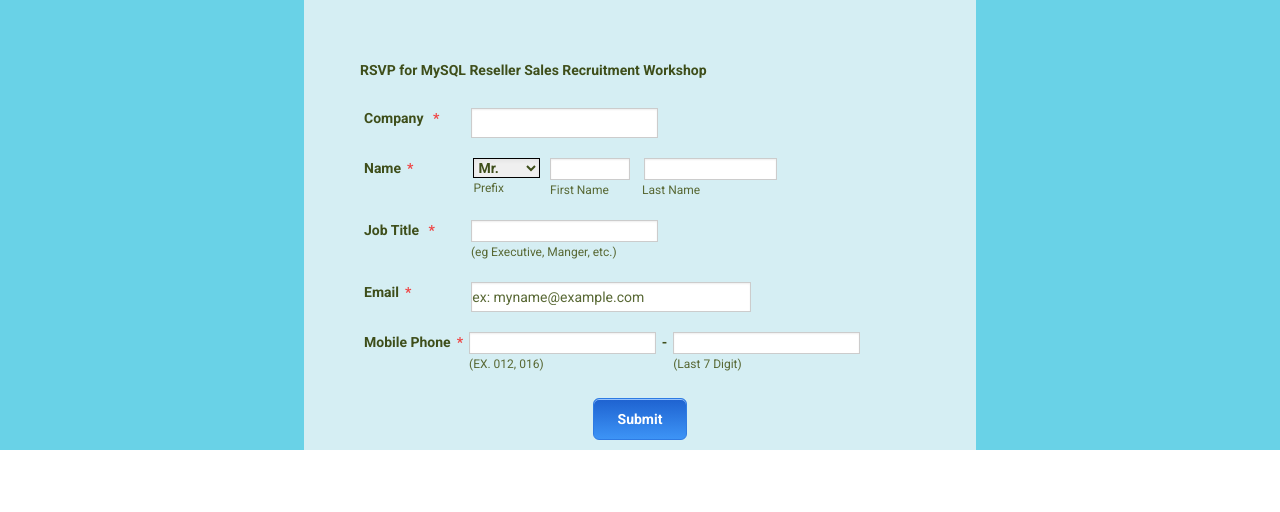
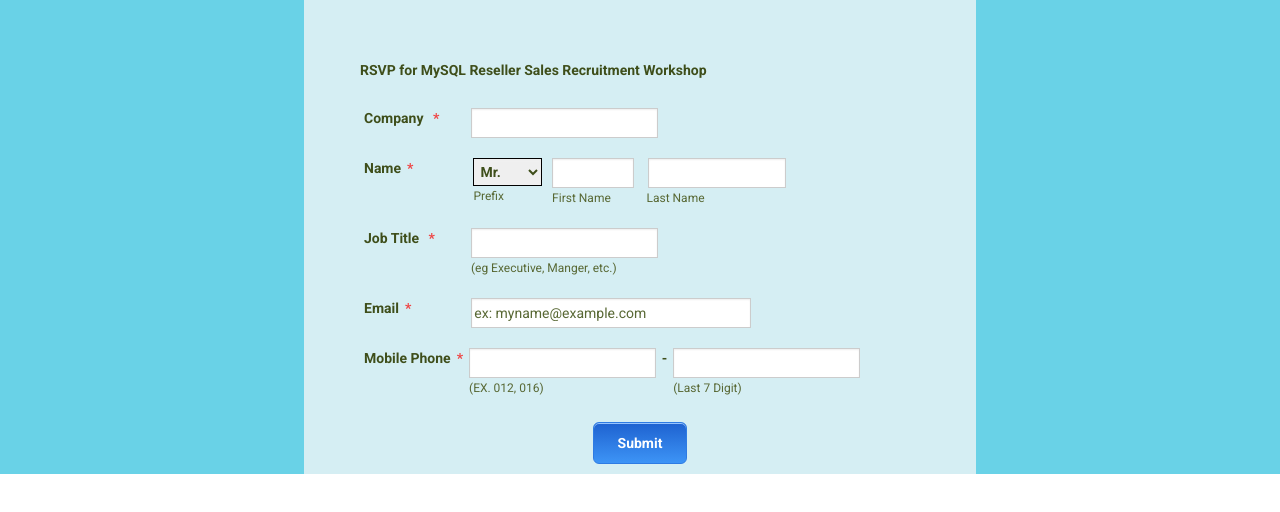
Before and after one commit to JimeBlue/mysql-workshop, a Vue app: page / in a window 1280 px wide. Shown: the top 512 px of the page. Built offline with nearby package versions, Linux system fonts and the light colour scheme.

Commit message:
Set padding for all inputs

```diff
--- a/src/components/Form.vue
+++ b/src/components/Form.vue
@@ -1,6 +1,9 @@
 <template>
   <!-- TODO:
-  1) Set padding for all inputs-->
+  1) Set padding for all inputs
+  2) Incrase space between input fields
+  3) Correct email label-->
+
   <!-- container  -->
   <div class="w-10/12 max-w-xl m-auto pt-8 pb-2.5">
     <h1 class="my-7">RSVP for MySQL Reseller Sales Recruitment Workshop</h1>
@@ -13,7 +16,7 @@
           <input
             type="text"
             id="company"
-            class="inline-block border-solid border border-[#ccc] input-shadow sm:w-2/6"
+            class="inline-block border-solid border border-[#ccc] input-shadow py-1 px-0.5 sm:w-2/6"
           />
         </li>
         <li class="flex flex-col mb-5 sm:flex-row">
@@ -26,7 +29,7 @@
               <select
                 name="prefix"
                 id="prefix"
-                class="border-solid border border-black shadow-inner shadow-[0px_1px_2px_rgba(204,204,204/ 0.05)] xs:w-3/6 sm:w-full"
+                class="border-solid border border-black input-shadow py-1 px-0.5 xs:w-3/6 sm:w-full"
               >
                 <option value="Mr">Mr.</option>
                 <option value="Ms">Ms.</option>
@@ -39,7 +42,7 @@
               <input
                 type="text"
                 id="first-name"
-                class="border-solid border border-[#ccc] input-shadow xs:w-full"
+                class="border-solid border border-[#ccc] input-shadow py-1 px-0.5 xs:w-full"
               />
               <label
                 for="first-name"
@@ -51,7 +54,7 @@
               <input
                 type="text"
                 id="last-name"
-                class="border-solid border border-[#ccc] input-shadow xs:w-11/12 xs:ml-1 sm:w-full"
+                class="border-solid border border-[#ccc] input-shadow py-1 px-0.5 xs:w-11/12 xs:ml-1 sm:w-full"
               />
               <label
                 for="last-name"
@@ -69,7 +72,7 @@
             <input
               type="text"
               id="job-title"
-              class="border-solid border border-[#ccc] input-shadow"
+              class="border-solid border border-[#ccc] input-shadow py-1 px-0.5"
             />
             <label
               for="job-title"
@@ -86,7 +89,7 @@
           <input
             type="email"
             placeholder="ex: myname@example.com"
-            class="border-solid border border-[#ccc] input-shadow placeholder:text-[#586834] placeholder:font-thin sm:w-3/6"
+            class="border-solid border border-[#ccc] input-shadow placeholder:text-[#586834] placeholder:font-thin py-1 px-0.5 sm:w-3/6"
           />
         </li>
         <li class="flex flex-col sm:flex-row sm:w-full">
@@ -98,7 +101,7 @@
               <input
                 type="tel"
                 id="area-code"
-                class="border-solid border border-[#ccc] input-shadow"
+                class="border-solid border border-[#ccc] input-shadow py-1 px-0.5"
               />
               <label
                 for="area-code"
@@ -111,7 +114,7 @@
               <input
                 type="tel"
                 id="phone-number"
-                class="border-solid border border-[#ccc] input-shadow"
+                class="border-solid border border-[#ccc] input-shadow py-1 px-0.5"
               />
               <label
                 for="phone-number"
```
